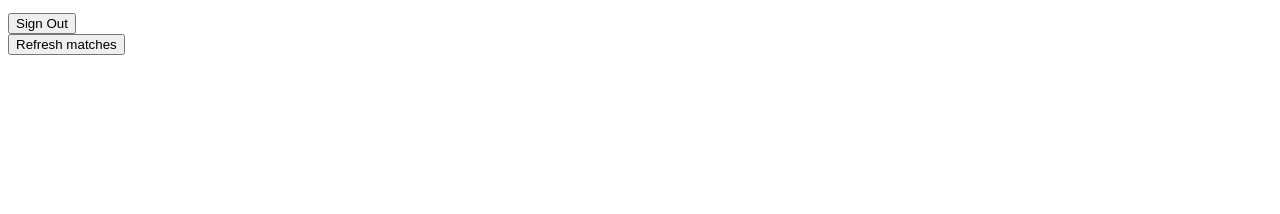
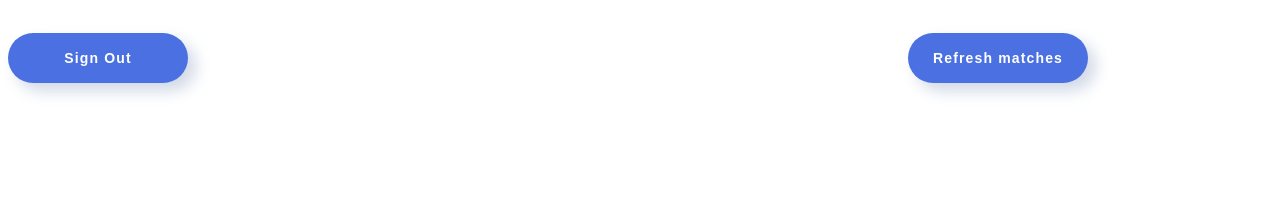
Before and after one commit to RafaelMenicucci/RoundInsights, a Django app: page /insights/dashboard in a window 1280 px wide. Shown: the part 144-358 px from the top of the page. Run offline with Django 4.2, Linux system fonts and the light colour scheme; the visitor is signed in with stand-in values (Sample User, id 1); data that the repository does not hold is empty.

Commit message:
minor fixes layout

```diff
--- a/core/urls.py
+++ b/core/urls.py
@@ -2,6 +2,7 @@ from . import views
 from django.urls import path
 from django.conf import settings
 from django.conf.urls.static import static
+from django.views.generic.base import RedirectView
 
 urlpatterns = [
     path('', views.signup, name="signup"),
--- a/round_insight/settings.py
+++ b/round_insight/settings.py
@@ -28,7 +28,7 @@ BASE_DIR = Path(__file__).resolve().parent.parent
 SECRET_KEY = env('SECRET_KEY')
 
 # SECURITY WARNING: don't run with debug turned on in production!
-DEBUG = False
+DEBUG = True
 
 ALLOWED_HOSTS = ["*"]
 
--- a/static/css/main.css
+++ b/static/css/main.css
@@ -93,6 +93,10 @@ div.content {
     display:flex;
 }
 
+div.buttons {
+    display: flex;
+}
+
 h1 {
     text-align: center;
 }
@@ -116,6 +120,45 @@ button.nextRound {
     outline: none;
     font-size: 2em;
     margin-left: 100px;
+}
+
+button.refreshMatchs {
+    width: 180px;
+    height: 50px;
+    border-radius: 25px;
+    margin-top: 20px;
+    font-weight: 700;
+    font-size: 14px;
+    letter-spacing: 1.15px;
+    margin-left: 400%;
+
+	background-color: #4B70E2;
+	color: white;
+	box-shadow:
+		8px 8px 16px #d1d9e6,
+		-8px -8px 16px white;
+
+	border: none;
+    outline: none;
+}
+
+button.signOut {
+    width: 180px;
+    height: 50px;
+    border-radius: 25px;
+    margin-top: 20px;
+    font-weight: 700;
+    font-size: 14px;
+    letter-spacing: 1.15px;
+
+	background-color: #4B70E2;
+	color: white;
+	box-shadow:
+		8px 8px 16px #d1d9e6,
+		-8px -8px 16px white;
+
+	border: none;
+    outline: none;
 }
 
 form.nextRoundForm {
--- a/static/css/signin.css
+++ b/static/css/signin.css
@@ -5,7 +5,7 @@ p {
 
 .container {
     grid-template-columns: 1fr 1fr;
-    margin-top: 8%;
+    margin-top: 5%;
     margin-left: 20%;
     margin-right: 20%;
     padding: 200px;
--- a/static/css/signup.css
+++ b/static/css/signup.css
@@ -2,9 +2,7 @@
     display: grid;
     grid-template-columns: 1fr 1fr;
     grid-gap: 200px;
-    margin-top: 5%;
-    margin-left: 20%;
-    margin-right: 20%;
+    margin: auto;
     padding: 200px;
     box-shadow:
 			inset 2px 2px 4px gray,
--- a/templates/core/signin.html
+++ b/templates/core/signin.html
@@ -2,6 +2,7 @@
 <!DOCTYPE html>
 <html lang="en">
     <link rel="stylesheet" href="{% static 'css/signin.css' %}">
+    <link rel="icon" href="{% static 'img/favicon.ico' %}">
 <head>
     <meta charset="UTF-8">
     <meta name="viewport" content="width=device-width, initial-scale=1.0">
--- a/templates/core/signup.html
+++ b/templates/core/signup.html
@@ -2,6 +2,7 @@
 <!DOCTYPE html>
 <html lang="en">
 <link rel="stylesheet" href="{% static 'css/signup.css' %}">
+<link rel="icon" href="{% static 'img/favicon.ico' %}">
 <head>
     <meta charset="UTF-8">
     <meta name="viewport" content="width=device-width, initial-scale=1.0">
--- a/templates/insights/dashboard.html
+++ b/templates/insights/dashboard.html
@@ -2,6 +2,7 @@
 <!DOCTYPE html>
 <html lang="en">
 <link rel="stylesheet" href="{% static 'css/main.css' %}">
+<link rel="icon" href="{% static 'img/favicon.ico' %}">
 <head>
     <meta charset="UTF-8">
     <meta name="viewport" content="width=device-width, initial-scale=1.0">
@@ -113,14 +114,17 @@
         </div>
     </div>
 
-    <button type="submit" onclick="location.href='/signout'">Sign Out</button>
+    <div class="buttons">
+        <button type="submit" onclick="location.href='/signout'" class="signOut">Sign Out</button>
 
         <form enctype='multipart-form-data' action="/insights/dashboard" method="post">
             {% csrf_token %}
             <input type="hidden" name="name" value="{{name}}" />
             <input type="hidden" name="round" value="{{roundNumber}}" />
             <input type="hidden" name="clearCache" value="true" />
-        <button type="submit">Refresh matches</button>
+            <button type="submit" class="refreshMatchs">Refresh matches</button>
         </form>
+    </div>
+
 </body>
 </html>
```
Also changed, not shown: static/img/favicon.ico (added), 7 other files. Lines whose indentation alone changed are shown as unchanged.
